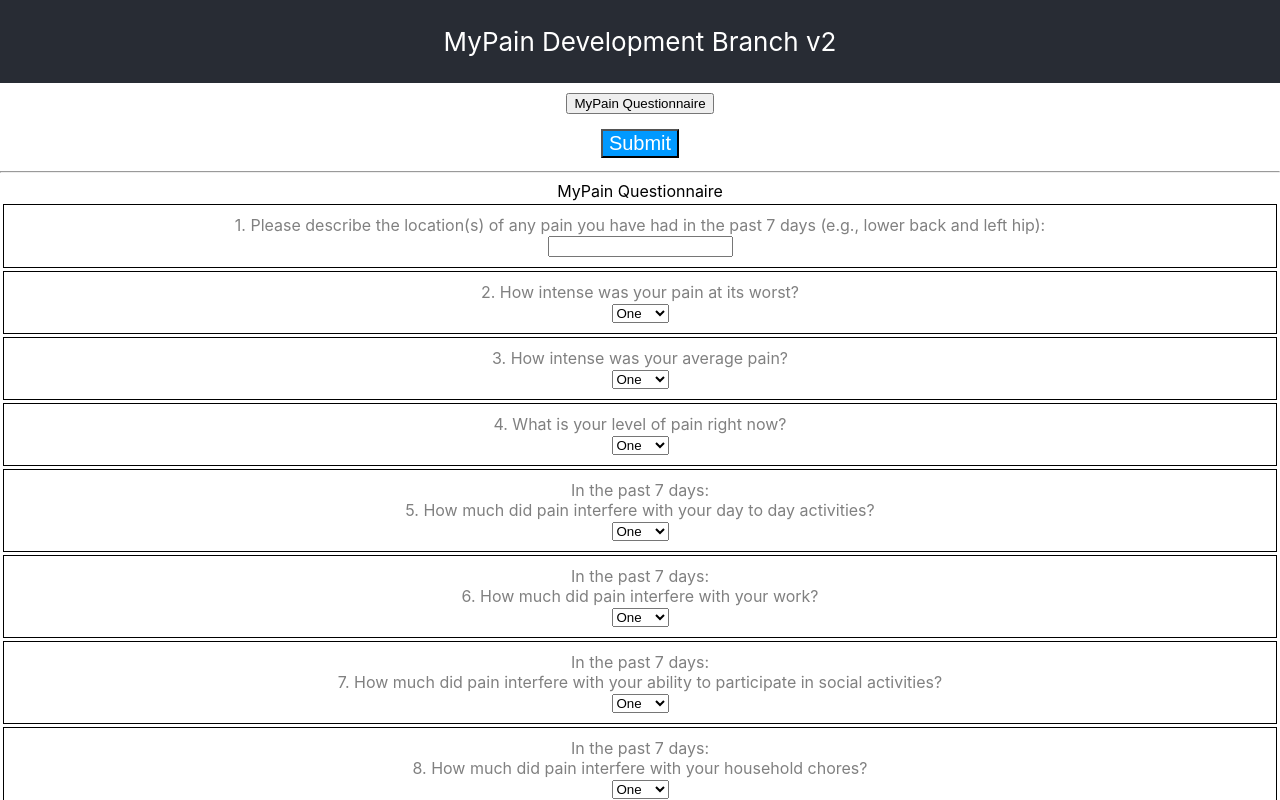
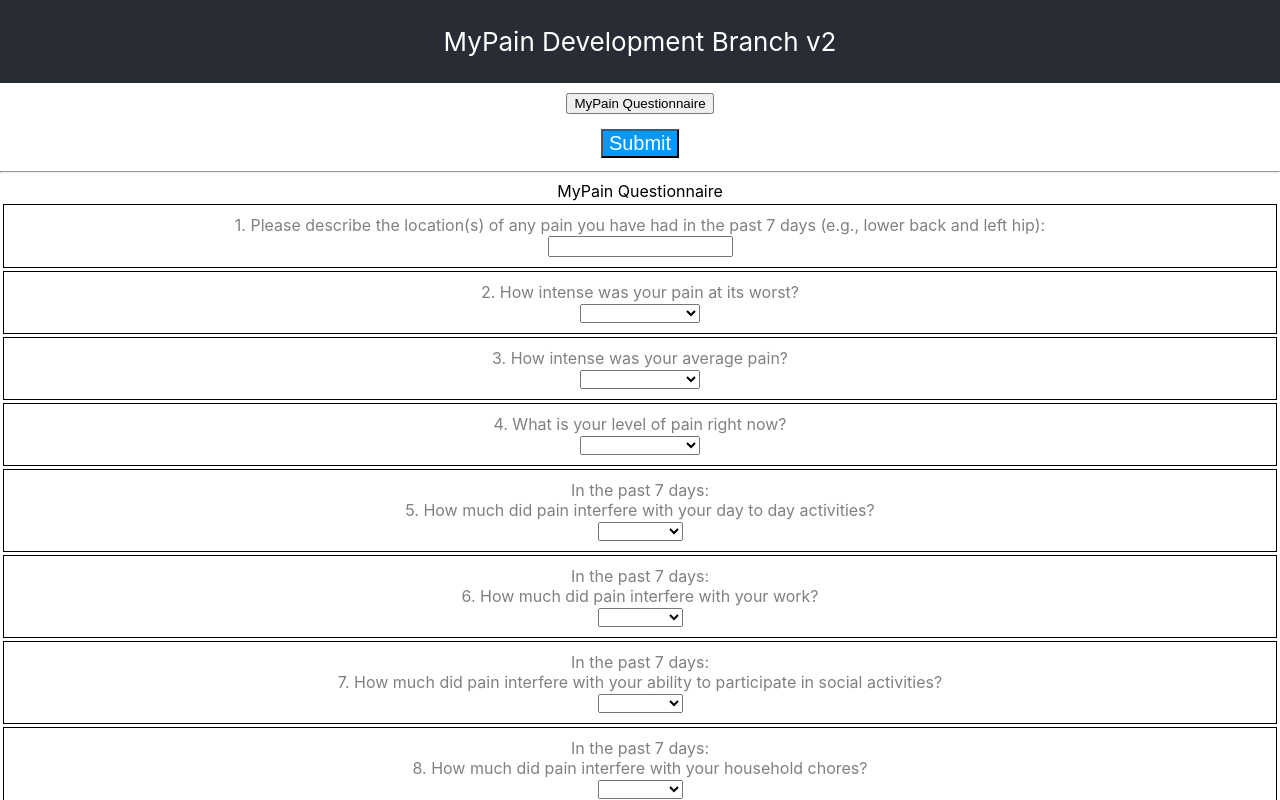
Before and after one commit to cqframework/cds4cpm-mypain, a React (Create React App) app: page / in a window 1280 px wide. Shown: the top 800 px of the page. Built offline with nearby package versions, Linux system fonts and the light colour scheme.

Commit message:
choice types to handle different answers using code systems/valuesets

```diff
--- a/src/components/questionnaire-item/QuestionnaireItemComponent.tsx
+++ b/src/components/questionnaire-item/QuestionnaireItemComponent.tsx
@@ -16,11 +16,7 @@ function QuestionnaireItemComponent(props: { QuestionnaireItem: QuestionnaireIte
             </div>
           : props.QuestionnaireItem.type === "choice" ?
             <div>
-              <select onChange={(event) => props.onChange(props.QuestionnaireItem, [{ valueString: event.target.value }])}>
-                <option>One</option>
-                <option>Two</option>
-                <option>Three</option>
-              </select>
+                {populateChoice(props)}
             </div>
           : props.QuestionnaireItem.type === "quantity" ?
             <div>
@@ -45,4 +41,31 @@ function QuestionnaireItemComponent(props: { QuestionnaireItem: QuestionnaireIte
   );
 }
 
+function populateChoice(props: { QuestionnaireItem: QuestionnaireItem, onChange: (item: QuestionnaireItem, answer?: QuestionnaireResponseItemAnswer[]) => void }){
+    if(props.QuestionnaireItem.answerValueSet === 'http://rti.com/fhir/rti/ValueSet/pain-assessments-intensity'){
+        return(
+            <select onChange={(event) => props.onChange(props.QuestionnaireItem, [{ valueString: event.target.value }])}>
+                <option></option>
+                <option>no pain</option>
+                <option>mild pain</option>
+                <option>moderate pain</option>
+                <option>severe pain</option>
+                <option>very severe pain</option>
+            </select>
+        );
+    }
+    if(props.QuestionnaireItem.answerValueSet === 'http://rti.com/fhir/rti/ValueSet/pain-assessments-interference'){
+        return(
+            <select onChange={(event) => props.onChange(props.QuestionnaireItem, [{ valueString: event.target.value }])}>
+                <option></option>
+                <option>Not at all</option>
+                <option>A little bit</option>
+                <option>Somewhat</option>
+                <option>Quite a bit</option>
+                <option>Very much</option>
+            </select>
+        );
+    }
+}
+
 export default QuestionnaireItemComponent;
--- a/src/content/mypain-opioid.json
+++ b/src/content/mypain-opioid.json
@@ -12,41 +12,48 @@
     {
       "linkId": "2",
       "type": "choice",
-      "text": "How intense was your pain at its worst?"
+      "text": "How intense was your pain at its worst?",
+      "answerValueSet": "http://rti.com/fhir/rti/ValueSet/pain-assessments-intensity"
     },
     {
       "linkId": "3",
       "type": "choice",
-      "text": "How intense was your average pain?"
+      "text": "How intense was your average pain?",
+      "answerValueSet": "http://rti.com/fhir/rti/ValueSet/pain-assessments-intensity"
     },
     {
       "linkId": "4",
       "type": "choice",
-      "text": "What is your level of pain right now?"
+      "text": "What is your level of pain right now?",
+      "answerValueSet": "http://rti.com/fhir/rti/ValueSet/pain-assessments-intensity"
     },
     {
       "linkId": "5",
       "type": "choice",
       "prefix": "In the past 7 days:",
-      "text": "How much did pain interfere with your day to day activities?"
+      "text": "How much did pain interfere with your day to day activities?",
+      "answerValueSet": "http://rti.com/fhir/rti/ValueSet/pain-assessments-interference"
     },
     {
       "linkId": "6",
       "type": "choice",
       "prefix": "In the past 7 days:",
-      "text": "How much did pain interfere with your work?"
+      "text": "How much did pain interfere with your work?",
+      "answerValueSet": "http://rti.com/fhir/rti/ValueSet/pain-assessments-interference"
     },
     {
       "linkId": "7",
       "type": "choice",
       "prefix": "In the past 7 days:",
-      "text": "How much did pain interfere with your ability to participate in social activities?"
+      "text": "How much did pain interfere with your ability to participate in social activities?",
+      "answerValueSet": "http://rti.com/fhir/rti/ValueSet/pain-assessments-interference"
     },
     {
       "linkId": "8",
       "type": "choice",
       "prefix": "In the past 7 days:",
-      "text": "How much did pain interfere with your household chores?"
+      "text": "How much did pain interfere with your household chores?",
+      "answerValueSet": "http://rti.com/fhir/rti/ValueSet/pain-assessments-interference"
     },
     {
       "linkId": "9",
```
